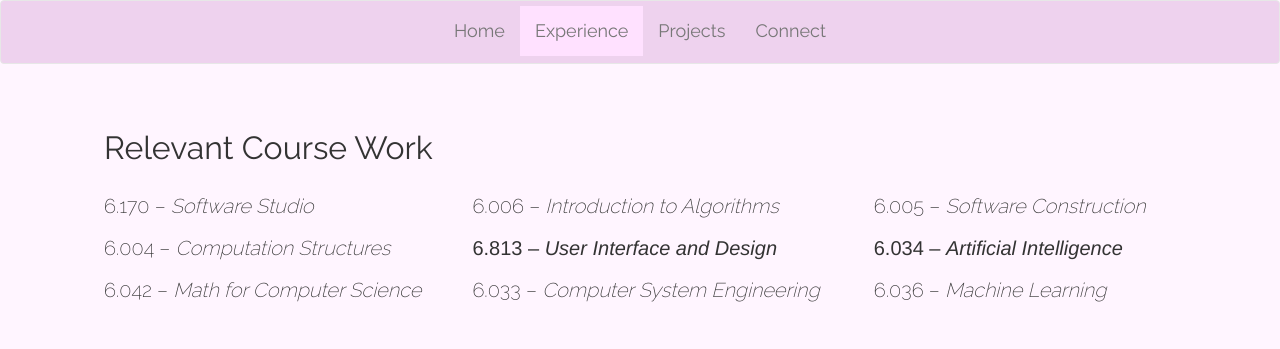
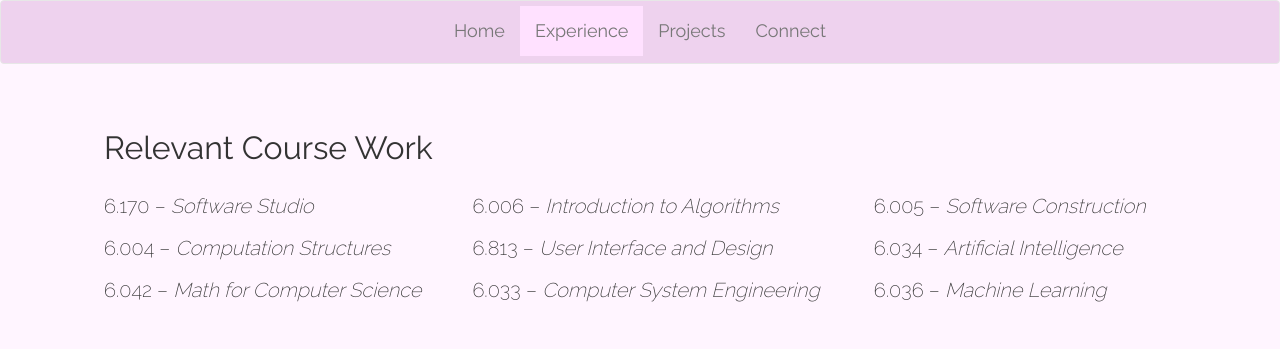
Before and after one commit to hchen15/personal-website, a website: page public/html/experience.html in a window 1280 px wide. Shown: the top 349 px of the page. Drawn offline with nearby package versions, Linux system fonts and the light colour scheme.

Commit message:
font consistency

```diff
--- a/public/html/experience.html
+++ b/public/html/experience.html
@@ -53,8 +53,8 @@
       </tr>
       <tr style="font-size: 20px; margin-top: 0px">
         <td><h5>6.004 &#8211; <i>Computation Structures</i></h5></td>
-        <td>6.813 &#8211; <i>User Interface and Design</i></td>
-        <td>6.034 &#8211; <i>Artificial Intelligence</i></td>
+        <td><h5>6.813 &#8211; <i>User Interface and Design</i></h5></td>
+        <td><h5>6.034 &#8211; <i>Artificial Intelligence</i></h5></td>
       </tr>
       <tr style="font-size: 20px;">
         <td><h5>6.042 &#8211; <i>Math for Computer Science</i></h5></td>
```
